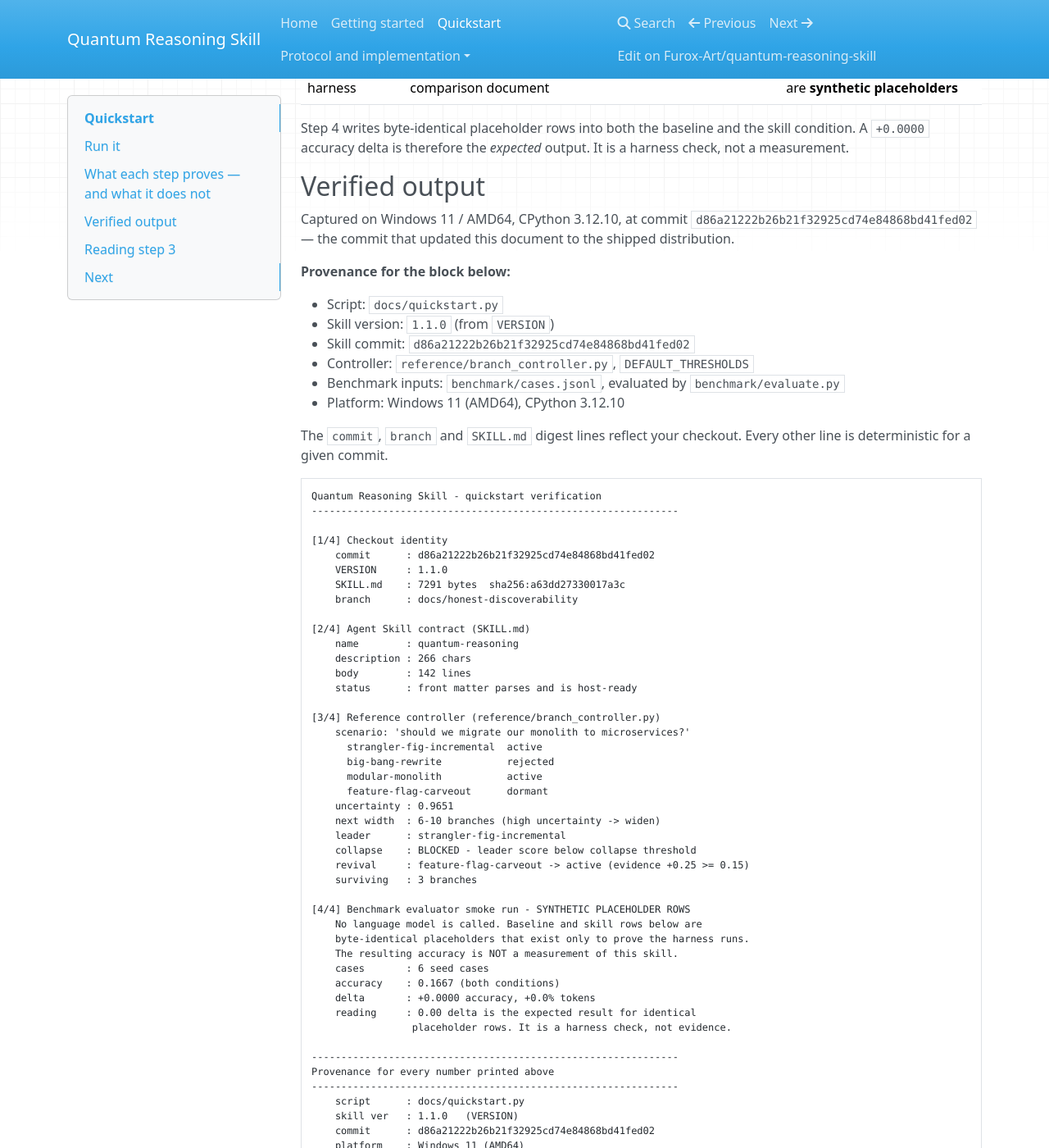
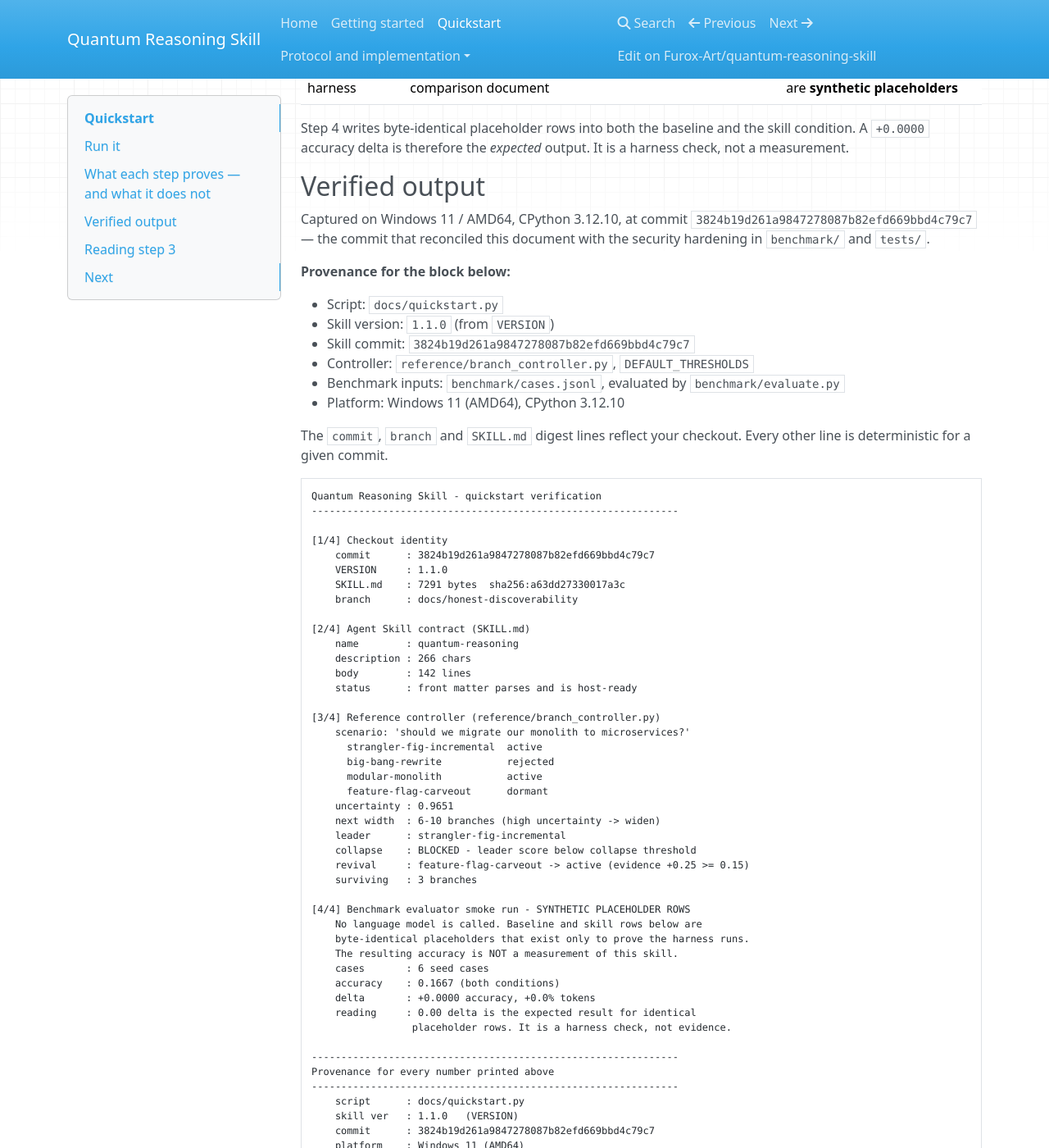
Before and after one commit to Furox-Art/quantum-reasoning-skill, an MkDocs documentation site: the page built from docs/quickstart.md, in a window 1280 px wide and 1400 px high, scrolled down 712 px. Shown: the whole window at 82% size. Built offline with MkDocs 1.6.1, drawn with Linux system fonts in a browser that asks for light colours; nearby versions of some CDN libraries; some of the changed text lies outside the part shown.

Commit message:
docs: refresh quickstart provenance to the post-security-merge commit
The pasted quickstart output now carries commit 3824b19, the commit that
reconciled these docs with the benchmark/ and tests/ hardening, and is verified
byte-for-byte against a fresh 'python docs/quickstart.py' at that commit
(EXACT MATCH in both README.md and docs/quickstart.md, exit 0).

All documented reference-controller numbers survive the merge unchanged:
uncertainty 0.9651, next width 6-10, leader strangler-fig-incremental,
big-bang-rewrite rejected at contradiction 0.91, feature-flag-carveout dormant
then revived at +0.25 evidence, 3 surviving branches, 6 seed cases.

```diff
--- a/docs/quickstart.md
+++ b/docs/quickstart.md
@@ -30,14 +30,14 @@ check, not a measurement.
 ## Verified output
 
 Captured on Windows 11 / AMD64, CPython 3.12.10, at commit
-`d86a21222b26b21f32925cd74e84868bd41fed02` — the commit that updated this document to the
-shipped distribution.
+`3824b19d261a9847278087b82efd669bbd4c79c7` — the commit that reconciled this document with
+the security hardening in `benchmark/` and `tests/`.
 
 **Provenance for the block below:**
 
 - Script: `docs/quickstart.py`
 - Skill version: `1.1.0` (from `VERSION`)
-- Skill commit: `d86a21222b26b21f32925cd74e84868bd41fed02`
+- Skill commit: `3824b19d261a9847278087b82efd669bbd4c79c7`
 - Controller: `reference/branch_controller.py`, `DEFAULT_THRESHOLDS`
 - Benchmark inputs: `benchmark/cases.jsonl`, evaluated by `benchmark/evaluate.py`
 - Platform: Windows 11 (AMD64), CPython 3.12.10
@@ -50,7 +50,7 @@ Quantum Reasoning Skill - quickstart verification
 --------------------------------------------------------------
 
 [1/4] Checkout identity
-    commit      : d86a21222b26b21f32925cd74e84868bd41fed02
+    commit      : 3824b19d261a9847278087b82efd669bbd4c79c7
     VERSION     : 1.1.0
     SKILL.md    : 7291 bytes  sha256:a63dd27330017a3c
     branch      : docs/honest-discoverability
@@ -89,7 +89,7 @@ Provenance for every number printed above
 --------------------------------------------------------------
     script      : docs/quickstart.py
     skill ver   : 1.1.0   (VERSION)
-    commit      : d86a21222b26b21f32925cd74e84868bd41fed02
+    commit      : 3824b19d261a9847278087b82efd669bbd4c79c7
     platform    : Windows 11 (AMD64)
     python      : 3.12.10 (CPython)
     controller  : reference/branch_controller.py DEFAULT_THRESHOLDS
```
Also changed, not shown: README.md (+4 -4 lines).
